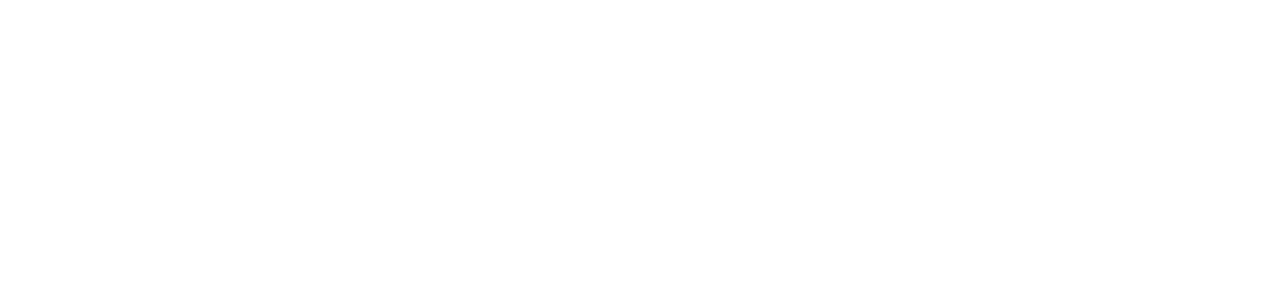
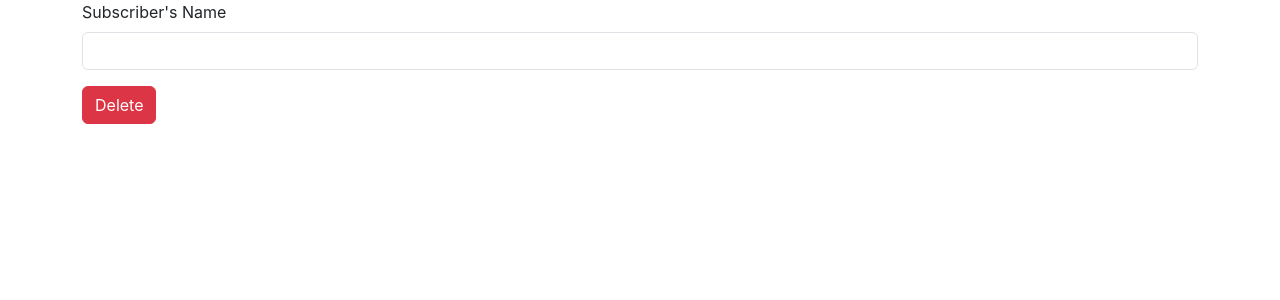
Before and after one commit to 0MadGaming0/Newspaper-Subscription-App, a React (Create React App) app: page /delete in a window 1280 px wide. Before the commit this address had no page. Shown: the top 300 px of the page. Built offline with nearby package versions, Linux system fonts and the light colour scheme.

Commit message:
Newspaper Subscription  App

```diff
--- a/src/App.js
+++ b/src/App.js
@@ -4,6 +4,7 @@
 import AddSubscriber from './components/AddSubscriber';
 import ViewSubscriber from './components/ViewSubscriber';
 import SearchSubscriber from './components/SearchSubscriber';
+import DeleteSubscriber from './components/DeleteSubscriber';
 
 function App() {
   return (
@@ -12,6 +13,7 @@
       <Route path="/" element={<AddSubscriber/>}/>
       <Route path="/view" element={<ViewSubscriber/>}/>
       <Route path="/search" element={<SearchSubscriber/>}/>
+      <Route path="/delete" element={<DeleteSubscriber/>}/>
     </Routes>
     </BrowserRouter>
   );
--- /dev/null
+++ b/src/components/DeleteSubscriber.jsx
@@ -0,0 +1,25 @@
+import React from 'react'
+
+const DeleteSubscriber = () => {
+  return (
+    <div>
+      <div className="container">
+        <div className="row">
+            <div className="col col-12 col-sm-12 col-md-12 col-lg-12 col-xl-12 col-xxl-12">
+                <div className="row g-3">
+                    <div className="col col-12 col-sm-12 col-md-12 col-lg-12 col-xl-12 col-xxl-12">
+                        <label htmlFor="" className="form-label">Subscriber's Name</label>
+                        <input type="text" className="form-control" />
+                    </div>
+                    <div className="col col-12 col-sm-12 col-md-12 col-lg-12 col-xl-12 col-xxl-12">
+                        <button className="btn btn-danger">Delete</button>
+                    </div>
+                </div>
+            </div>
+        </div>
+      </div>
+    </div>
+  )
+}
+
+export default DeleteSubscriber
```
